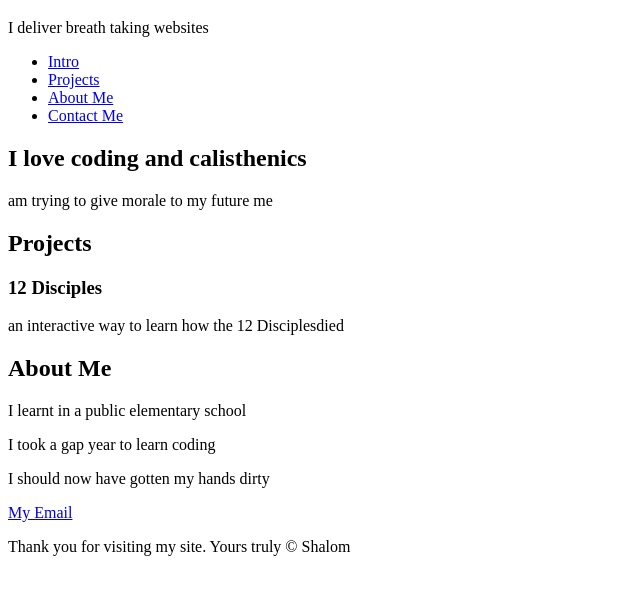
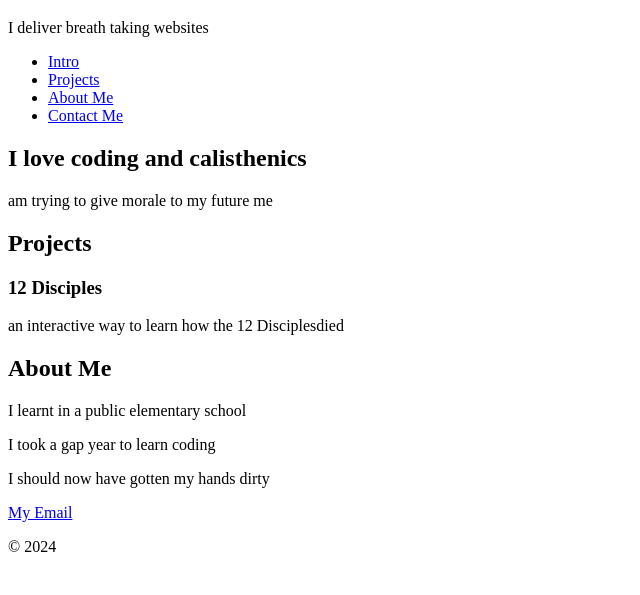
Before and after one commit to shalomkerry/My_First_Portfolio, a plain HTML site: page portfolio/index.html in a window 1280 px wide. Shown: the part 61-656 px from the top of the page, without its empty margins (0-640 px from the left). Drawn offline with Linux system fonts and the light colour scheme.

Commit message:
Update index.html

```diff
--- a/portfolio/index.html
+++ b/portfolio/index.html
@@ -39,7 +39,7 @@
       <a href="mailto:shalombadeg8@gmail.com">My Email</a>
     </section>
     <footer>
-      <p>Thank you for visiting my site. Yours truly &copy Shalom</p>
+      <p>&copy 2024</p>
     </footer>
   </body>
 </html>
```
